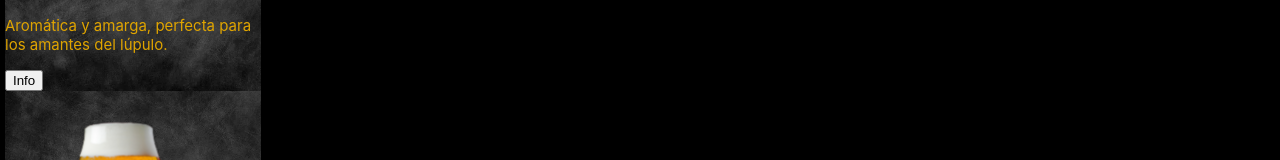
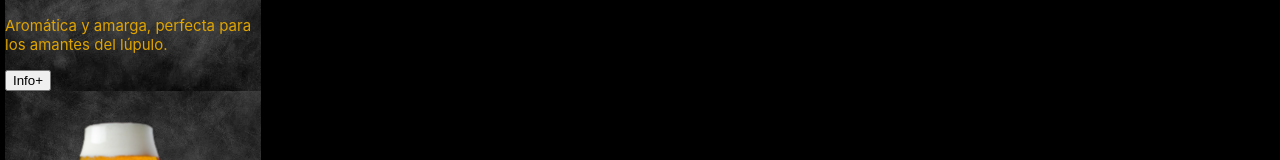
Before and after one commit to pipo508/Proyecto_programacion, a React (Create React App) app in the folder Front/: page /Nuestras_cervezas in a window 1280 px wide. Shown: the part 495-655 px from the top of the page. Built offline with nearby package versions, Linux system fonts and the light colour scheme; the HTML template or start-up script is replaced by a standard one.

Commit message:
cambio el mensaje del boton de la card

```diff
--- a/Front/src/components/Card/Card.js
+++ b/Front/src/components/Card/Card.js
@@ -30,7 +30,7 @@ export const Card = (props) => {
               <p className="texto" style={{color: 'rgb(223, 164, 0)', fontSize: '15px'}}>{ props.texto }</p>
               <button class="btn btn-primary" onClick={handleCardClick}>
                 { props.article }
-                Info
+                Info+
               </button>
             </div>
           </div>
--- a/Front/src/components/Form/MyForm.js
+++ b/Front/src/components/Form/MyForm.js
@@ -25,7 +25,7 @@ export const MyForm = () => {
           title: "Ingreso exitoso",
           icon: "success",
         });
-      } else if (response.status === 400) {
+      } else if (response.status === 404) {
         handleClick({
           title: "Ingreso erroneo",
           icon:"error",
```
